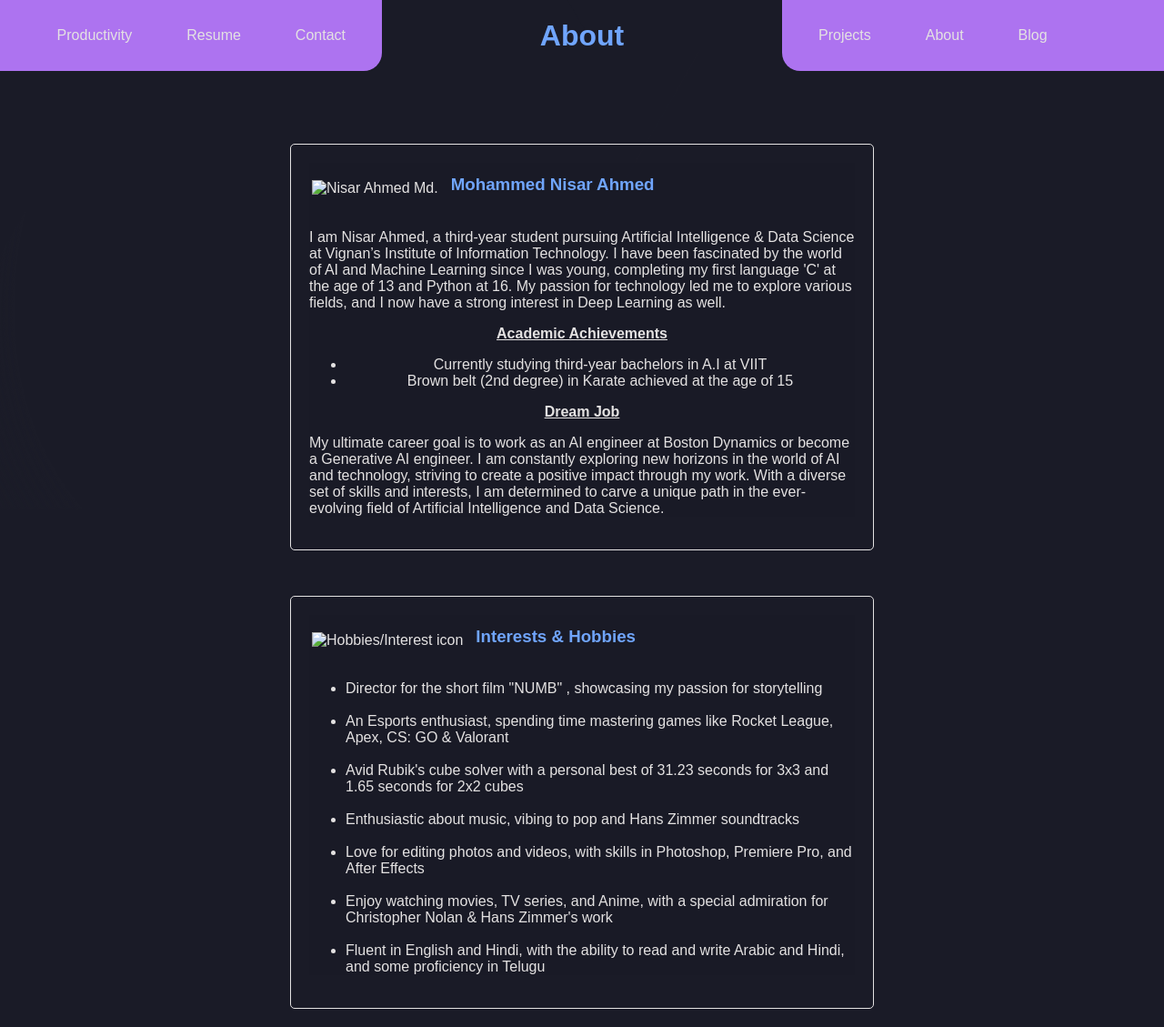
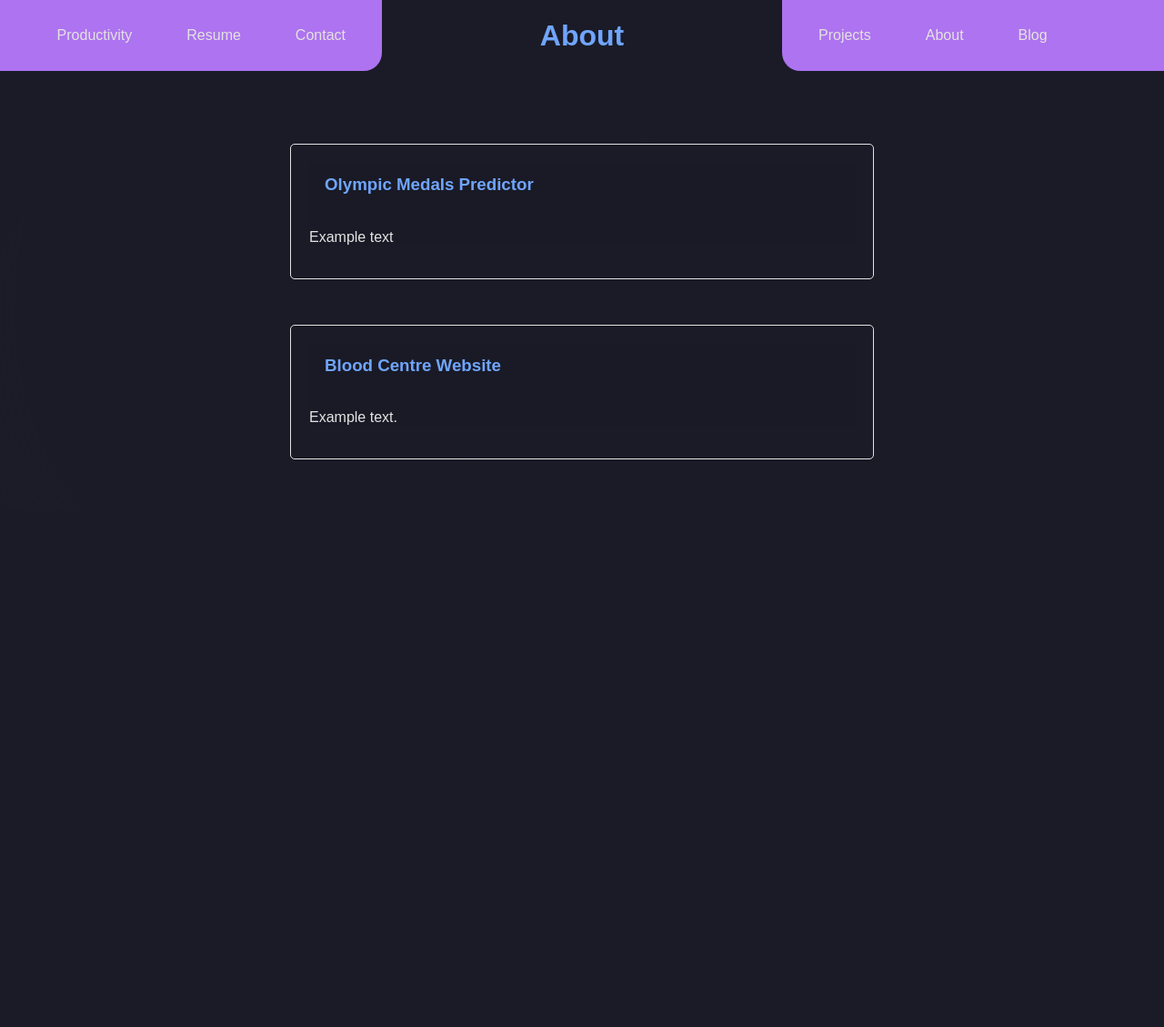
Before and after one commit to raaasin/Dashfolio, a Flask app: page /projects in a window 1280 px wide. Shown: the whole page at 91% size. After the commit the page ends 505 px from the top, so only its background shows below. Run offline with Flask 2, Linux system fonts and the light colour scheme; data that the repository does not hold is empty.

Commit message:
cleansing:

```diff
--- a/templates/projects.html
+++ b/templates/projects.html
@@ -215,26 +215,15 @@
           <table style="table-layout: fixed;">
             <tr>
               <td>
-                <img class="streak-image" id="shining-image" src="{{user_image}}" alt="Nisar Ahmed Md.">
+
               </td>
               <td>
-                <h3>Mohammed Nisar Ahmed</h3>
+                <h3>Olympic Medals Predictor</h3>
               </td>
             </tr>
           </table>
           <div class="late"><p>
-            I am Nisar Ahmed, a third-year student pursuing Artificial Intelligence & Data Science at Vignan’s Institute of Information Technology. I have been fascinated by the world of AI and Machine Learning since I was young, completing my first language 'C' at the age of 13 and Python at 16. My passion for technology led me to explore various fields, and I now have a strong interest in Deep Learning as well.
-            <br>
-           <center>
-            <b><u>Academic Achievements</u></b>
-            <ul>
-              <li class="increased-distance">Currently studying third-year bachelors in A.I at VIIT</li>
-              <li class="increased-distance">Brown belt (2nd degree) in Karate achieved at the age of 15</li>
-            </ul>
-            <b><u>Dream Job</u></b>
-          </center>
-           <p>My ultimate career goal is to work as an AI engineer at Boston Dynamics or become a Generative AI engineer. I am constantly exploring new horizons in the world of AI and technology, striving to create a positive impact through my work. With a diverse set of skills and interests, I am determined to carve a unique path in the ever-evolving field of Artificial Intelligence and Data Science.</p>
-
+            Example text
           </p></div>
         </div>
       </div>
@@ -248,23 +237,15 @@
           <table style="table-layout: fixed;">
             <tr>
               <td>
-                <img class="streak-image" id="shining-image" src="{{hobbie}}" alt="Hobbies/Interest icon">
+
               </td>
               <td>
-                <h3>Interests & Hobbies</h3>
+                <h3>Blood Centre Website</h3>
               </td>
             </tr>
           </table>
           <div class="late"><p>
-            <ul style="text-align: left;">
-              <li class="increased-distance"><a href="https://www.youtube.com/watch?v=aoMFpQipya8" target="_blank">Director for the short film "NUMB" , showcasing my passion for storytelling</a></li>
-              <br> <li class="increased-distance"><a href="https://liquipedia.net/rocketleague/User:Actualnano" target="_blank">An Esports enthusiast, spending time mastering games like Rocket League, Apex, CS: GO & Valorant</a></li>
-              <br><li class="increased-distance">Avid Rubik's cube solver with a personal best of 31.23 seconds for 3x3 and 1.65 seconds for 2x2 cubes</li>
-              <br><li class="increased-distance">Enthusiastic about music, vibing to pop and Hans Zimmer soundtracks</li>
-              <br><li class="increased-distance">Love for editing photos and videos, with skills in Photoshop, Premiere Pro, and After Effects</li>
-              <br><li class="increased-distance">Enjoy watching movies, TV series, and Anime, with a special admiration for Christopher Nolan & Hans Zimmer's work</li>
-              <br><li class="increased-distance">Fluent in English and Hindi, with the ability to read and write Arabic and Hindi, and some proficiency in Telugu</li>
-            </ul>
+            Example text.
           </p></div>
         </div>
       </div>
```
